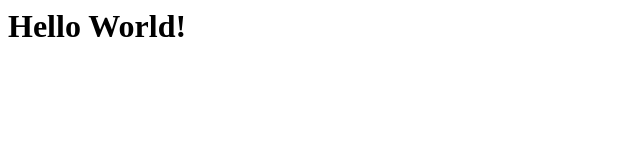
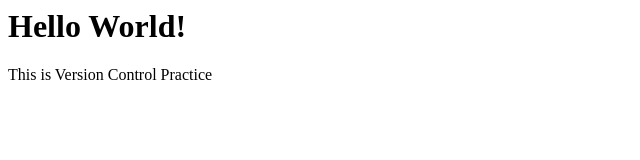
Before and after one commit to nil931/github-practice-repo, a plain HTML site: page index.html in a window 1280 px wide. Shown: the whole page, without its empty margins (0-640 px from the left). Drawn offline with Linux system fonts and the light colour scheme.

```diff
--- a/index.html
+++ b/index.html
@@ -1 +1,7 @@
-<div><h1><b>Hello World!</b></h1></div>
+<div>
+
+    <h1><b>Hello World!</b></h1>
+    <p>This is Version Control Practice</p>
+
+
+</div>
```
